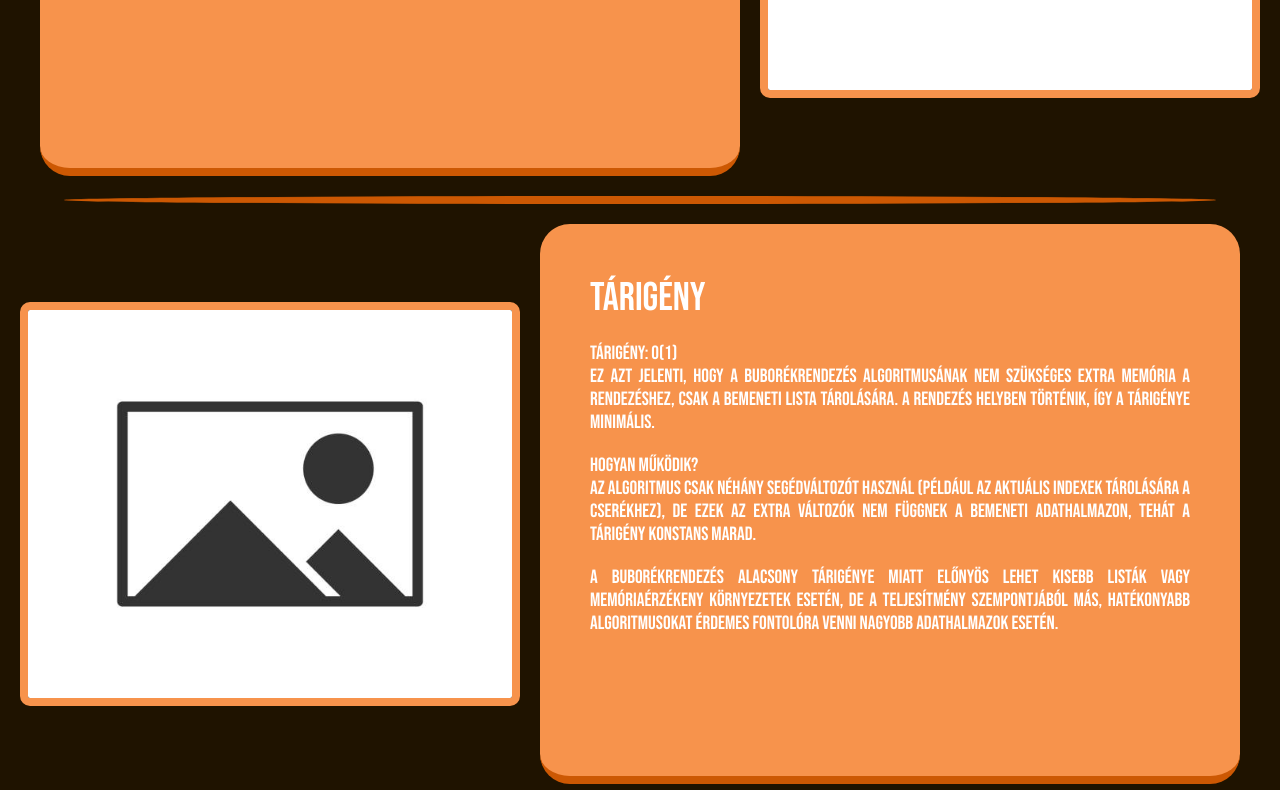
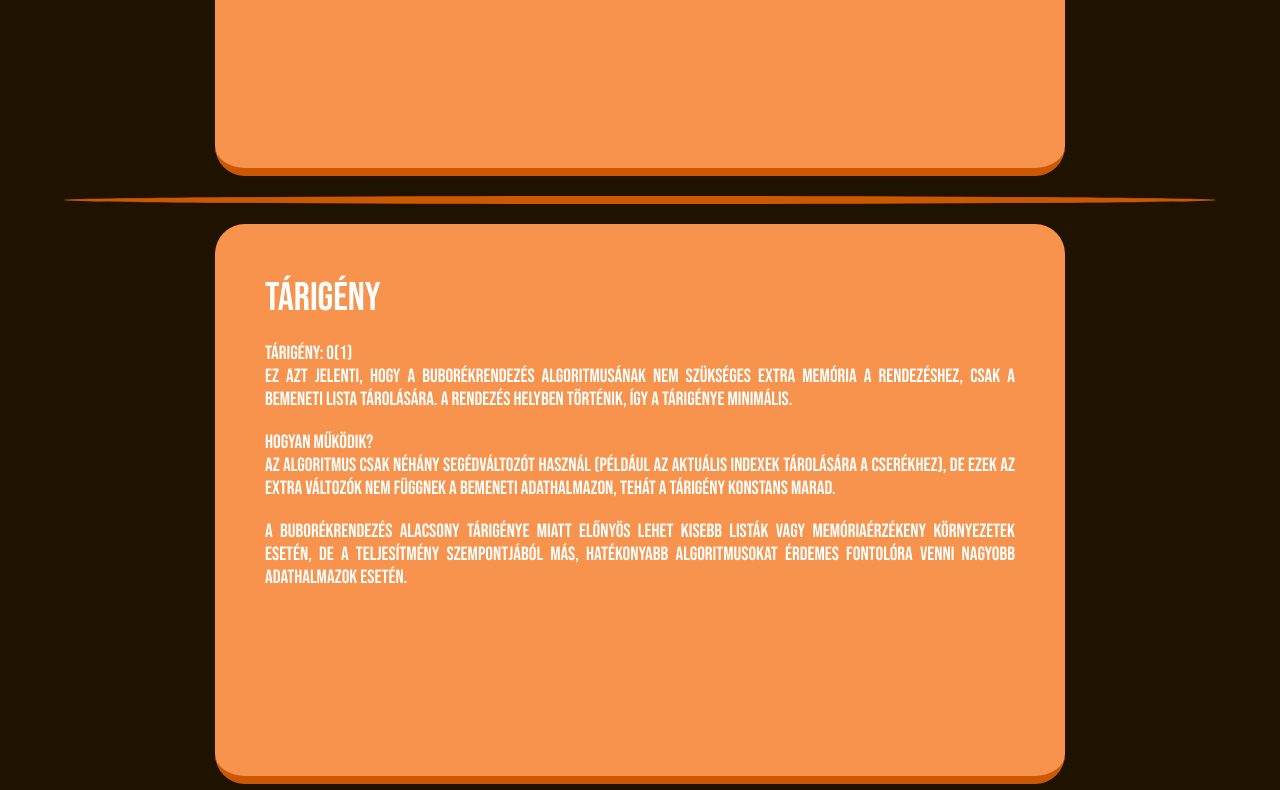
Before and after one commit to SandorMore/csapat5-lock-in-, a plain HTML site: page projekt.1/index.html in a window 1280 px wide. Shown: the part 1042-1832 px from the top of the page. Drawn offline with Linux system fonts and the light colour scheme.

Commit message:
már csak a szemléltetés kell

```diff
--- a/projekt.1/index.html
+++ b/projekt.1/index.html
@@ -74,13 +74,11 @@
                 2
                  ) — Átlagosan, a legtöbb esetben a buborékrendezés két bejárásra van szüksége az elemek összehasonlításához és cseréjéhez.</p>
         </div>
-        <img class="kep_1" src="pictures/istockphoto-1324356458-612x612.jpg" alt="">
     </main>
 
     <hr id="tarigeny_vonal" style="margin: auto;" size="10px" width="90%" color="#CC5803">
 
     <main id="tarigeny">
-        <img class="kep_1" src="pictures/istockphoto-1324356458-612x612.jpg" alt="">
         <div class="szoveg_1"
             <h2 class="szoveg_h2">Tárigény</h2>
             <p class="responsive_text">Tárigény:
--- a/projekt.1/style.css
+++ b/projekt.1/style.css
@@ -455,3 +455,18 @@ footer h2{
         width: 200px;
     }
 }
+
+/* width */
+::-webkit-scrollbar {
+    width: 10px;
+  }
+
+  /* Track */
+  ::-webkit-scrollbar-track {
+    box-shadow: inset 0 0 5px var(--borders);
+  }
+
+  /* Handle */
+  ::-webkit-scrollbar-thumb {
+    background: var(--borders);
+  }
```
